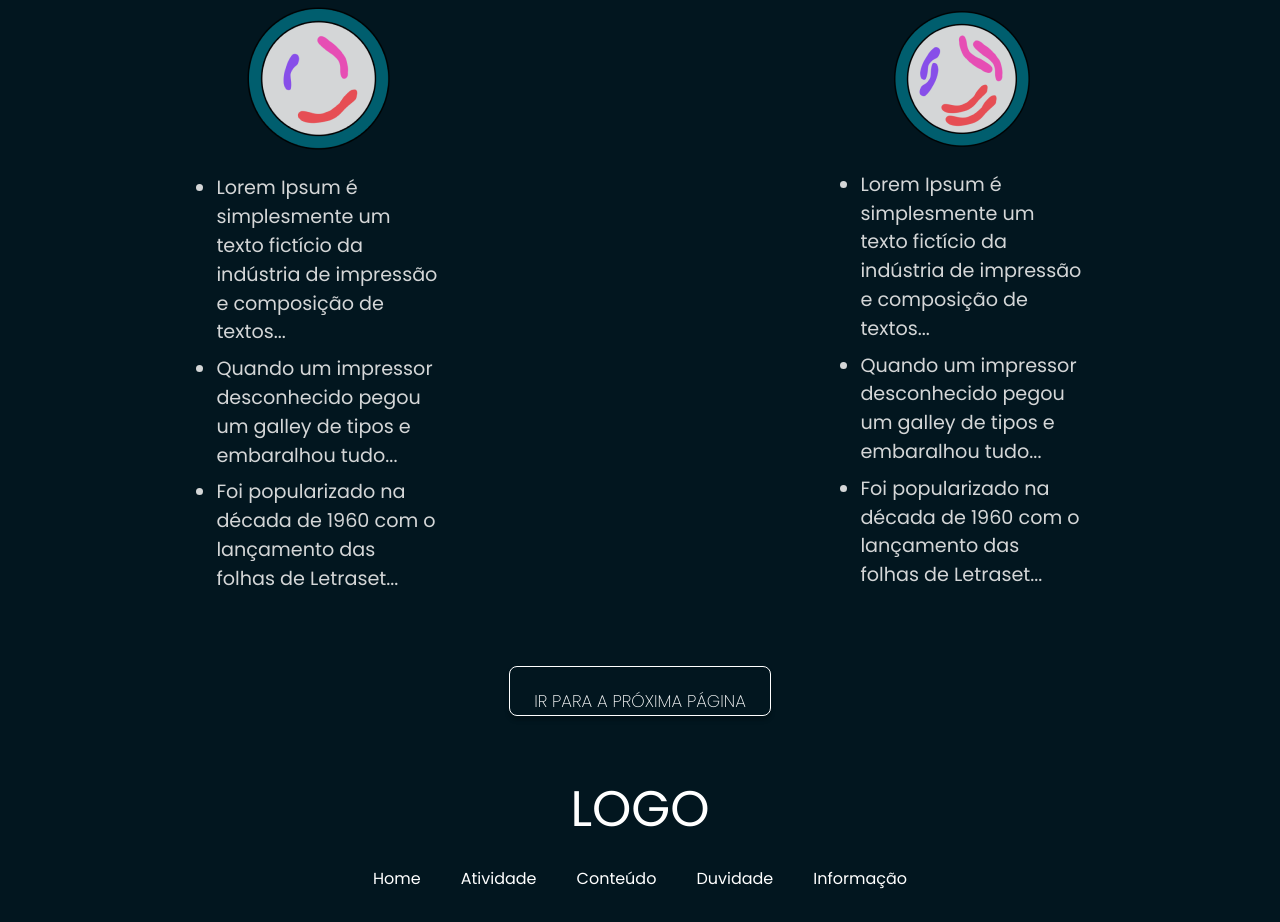
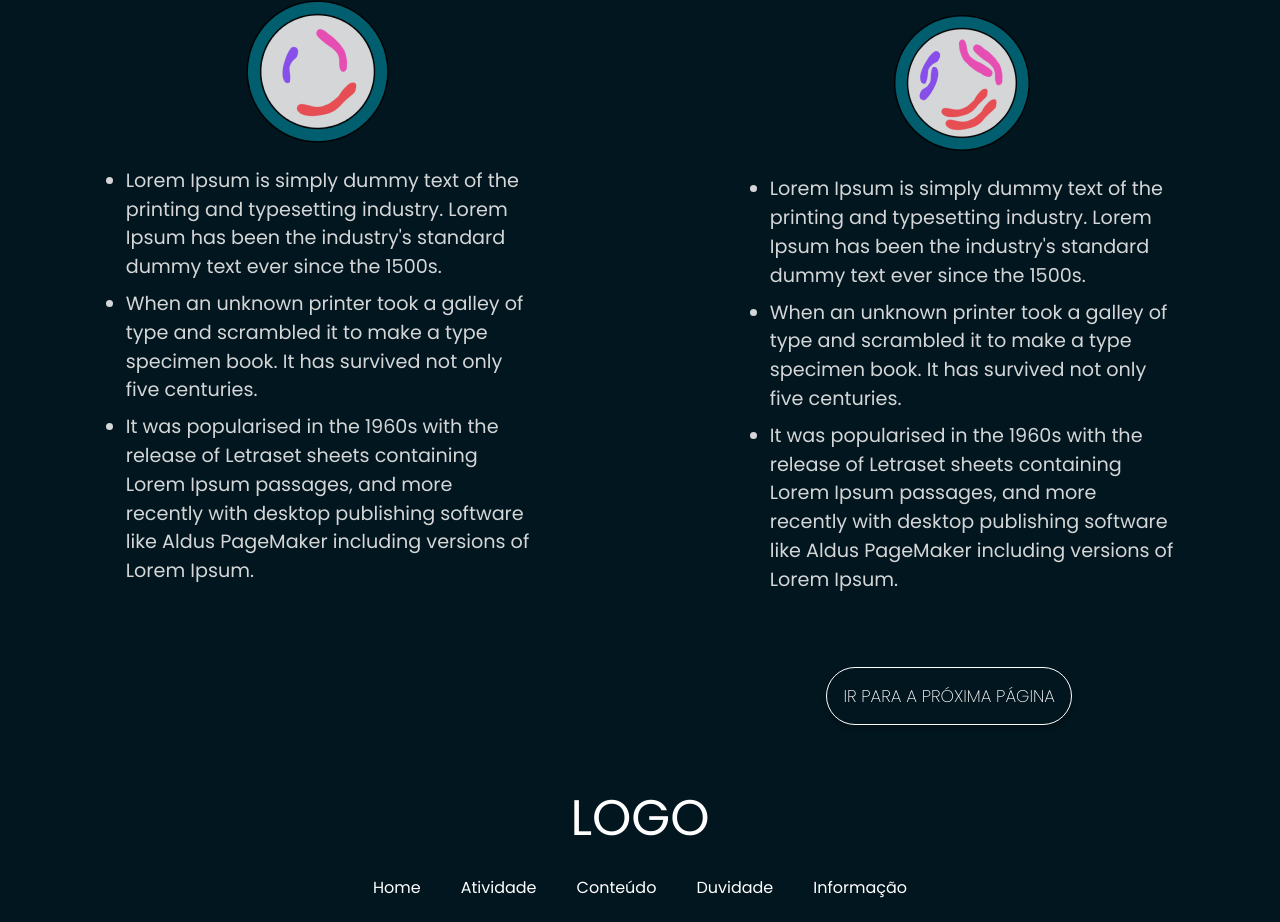
Before and after one commit to Matheus1415/Mendel, a React (Vite) app: page /Alelos in a window 1280 px wide. Shown: the part 1882-2804 px from the top of the page. Built offline with nearby package versions, Linux system fonts and the light colour scheme.

Commit message:
Ajustando margens

```diff
--- a/src/components/AleloCards/index.jsx
+++ b/src/components/AleloCards/index.jsx
@@ -16,17 +16,23 @@ export const AleloCards = ({
             flexDirection="column"
             alignItems="center"
             gap="1.5rem"
+            width="70%"
             opacity="0.9"
-            width={{ base: "full", sm: "80%", md: "60%", lg: "40%" }} // Responsive width
-            mx="auto" // Center the box horizontally
-            >
-            <Stack spacing={2} textAlign="center">
-                <Heading color="Primary" variant="PrimaryTitle" fontSize={headingFontSize}>
+            mx="auto"
+        >
+            <Stack spacing={0} textAlign="center">
+                <Heading
+                    color="Primary"
+                    variant="PrimaryTitle"
+                    fontSize={headingFontSize}
+                    mb="0.25rem"
+                >
                     {title}
                 </Heading>
                 {subTitle && (
                     <Text
                         fontSize={textFontSize}
+                        margin="0"
                         color="Primary"
                         textAlign="center"
                     >
@@ -35,11 +41,23 @@ export const AleloCards = ({
                 )}
             </Stack>
             {imageSrc && (
-                <Image src={imageSrc} alt={imageAlt} borderRadius="md" /> // Optional: Rounded corners for the image
+                <Image
+                    src={imageSrc}
+                    alt={imageAlt}
+                    borderRadius="md"
+                />
             )}
-            <UnorderedList textAlign="left" color="Primary" fontSize="1.2rem" fontWeight="normal">
+            <UnorderedList
+                textAlign="left"
+                color="Primary"
+                fontSize="1.2rem"
+                fontWeight="normal"
+            >
                 {listItems.map((item, index) => (
-                    <ListItem key={index} mb="0.5rem"> {/* Add bottom margin for spacing between list items */}
+                    <ListItem
+                        key={index}
+                        mb="0.5rem"
+                    >
                         {item}
                     </ListItem>
                 ))}
--- a/src/pages/Alelos/index.jsx
+++ b/src/pages/Alelos/index.jsx
@@ -12,9 +12,9 @@ export const Alelos = () => {
             imageSrc: "/assets/alelos1.png",
             imageAlt: "Alelo Múltiplos",
             listItems: [
-                "Lorem Ipsum é simplesmente um texto fictício da indústria de impressão e composição de textos...",
-                "Quando um impressor desconhecido pegou um galley de tipos e embaralhou tudo...",
-                "Foi popularizado na década de 1960 com o lançamento das folhas de Letraset..."
+                "Lorem Ipsum is simply dummy text of the printing and typesetting industry. Lorem Ipsum has been the industry's standard dummy text ever since the 1500s.",
+                "When an unknown printer took a galley of type and scrambled it to make a type specimen book. It has survived not only five centuries.",
+                "It was popularised in the 1960s with the release of Letraset sheets containing Lorem Ipsum passages, and more recently with desktop publishing software like Aldus PageMaker including versions of Lorem Ipsum."
             ]
         },
         {
@@ -22,9 +22,9 @@ export const Alelos = () => {
             imageSrc: "/assets/alelos2.png",
             imageAlt: "Alelo Letal",
             listItems: [
-                "Lorem Ipsum é simplesmente um texto fictício da indústria de impressão e composição de textos...",
-                "Quando um impressor desconhecido pegou um galley de tipos e embaralhou tudo...",
-                "Foi popularizado na década de 1960 com o lançamento das folhas de Letraset..."
+                "Lorem Ipsum is simply dummy text of the printing and typesetting industry. Lorem Ipsum has been the industry's standard dummy text ever since the 1500s.",
+                "When an unknown printer took a galley of type and scrambled it to make a type specimen book. It has survived not only five centuries.",
+                "It was popularised in the 1960s with the release of Letraset sheets containing Lorem Ipsum passages, and more recently with desktop publishing software like Aldus PageMaker including versions of Lorem Ipsum."
             ]
         },
         {
@@ -32,27 +32,30 @@ export const Alelos = () => {
             imageSrc: "/assets/alelos1.png",
             imageAlt: "Alelo Codominante",
             listItems: [
-                "Lorem Ipsum é simplesmente um texto fictício da indústria de impressão e composição de textos...",
-                "Quando um impressor desconhecido pegou um galley de tipos e embaralhou tudo...",
-                "Foi popularizado na década de 1960 com o lançamento das folhas de Letraset..."
+                "Lorem Ipsum is simply dummy text of the printing and typesetting industry. Lorem Ipsum has been the industry's standard dummy text ever since the 1500s.",
+                "When an unknown printer took a galley of type and scrambled it to make a type specimen book. It has survived not only five centuries.",
+                "It was popularised in the 1960s with the release of Letraset sheets containing Lorem Ipsum passages, and more recently with desktop publishing software like Aldus PageMaker including versions of Lorem Ipsum."
             ]
         },
         {
             title: "Dominação",
+            subTitle: "(completa e incompleta)",
             imageSrc: "/assets/alelos2.png",
             imageAlt: "Alelo de Dominação (Completa e incompleta)",
             listItems: [
-                "Lorem Ipsum é simplesmente um texto fictício da indústria de impressão e composição de textos...",
-                "Quando um impressor desconhecido pegou um galley de tipos e embaralhou tudo...",
-                "Foi popularizado na década de 1960 com o lançamento das folhas de Letraset..."
+                "Lorem Ipsum is simply dummy text of the printing and typesetting industry. Lorem Ipsum has been the industry's standard dummy text ever since the 1500s.",
+                "When an unknown printer took a galley of type and scrambled it to make a type specimen book. It has survived not only five centuries.",
+                "It was popularised in the 1960s with the release of Letraset sheets containing Lorem Ipsum passages, and more recently with desktop publishing software like Aldus PageMaker including versions of Lorem Ipsum."
             ]
         }
     ];
 
     return (
         <>
-            <LayoutIntroduction query="VARIAÇÕES">VARIAÇÕES DO MODELO MENDERIANO</LayoutIntroduction>
-            <Box as='section' w='100%' minHeight="64rem" p={4} position="relative">
+            <LayoutIntroduction query="VARIAÇÕES">
+                VARIAÇÕES DO MODELO MENDERIANO
+            </LayoutIntroduction>
+            <Box as="section" w="100%" minHeight="64rem" p={4}>
                 <Heading
                     variant="PrimaryTitle"
                     textAlign="center"
@@ -62,32 +65,44 @@ export const Alelos = () => {
                 >
                     CATEGORIAS DE ALELOS
                 </Heading>
+                <Box
+                    display="flex"
+                    flexDirection="column"
+                    alignItems="stretch"
+                >
                     <SimpleGrid
                         columns={{ base: 1, md: 2 }}
                         spacing={10}
-                    justifyContent="center" // Center the grid items horizontally
-                    alignItems="center"    // Center the grid items vertically
+                        mb="4rem"
+                        justifyContent="center"
+                        alignItems="center"
                     >
                         {alelosCardProps.map((props, index) => (
                             <AleloCards key={index} {...props} />
                         ))}
                     </SimpleGrid>
-                <Box textAlign="center" mt="4rem">
+                    <Box display="flex" justifyContent="flex-end">
                         <Button
                             bg="transparent"
-                        padding="1.5rem"
+                            p={{ base: "0.5rem", md: "1rem" }}
                             color="white"
                             border="1px"
+                            borderColor="currentColor"
+                            borderRadius="10rem"
                             variant="readMore"
-                        mx="auto" // Center the button horizontally
-                        display="block" // Ensure the button is block-level to center it
+                            display="inline-block"
+                            lineHeight="1.5rem"
+                            height="auto"
+                            fontSize={{ base: "sm", md: "md", lg: "lg" }}
+                            mr={{ base: "1rem", md: "3rem", lg: "6rem", xl: "12rem" }}
                         >
-                        <Text variant="Paragraph" textAlign="center">
+                            <Text variant="Paragraph" textAlign="center" m="0">
                                 Ir para a próxima página
                             </Text>
                         </Button>
                     </Box>
                 </Box>
+            </Box>
         </>
     );
 };
```
Lines whose indentation alone changed are shown as unchanged.
